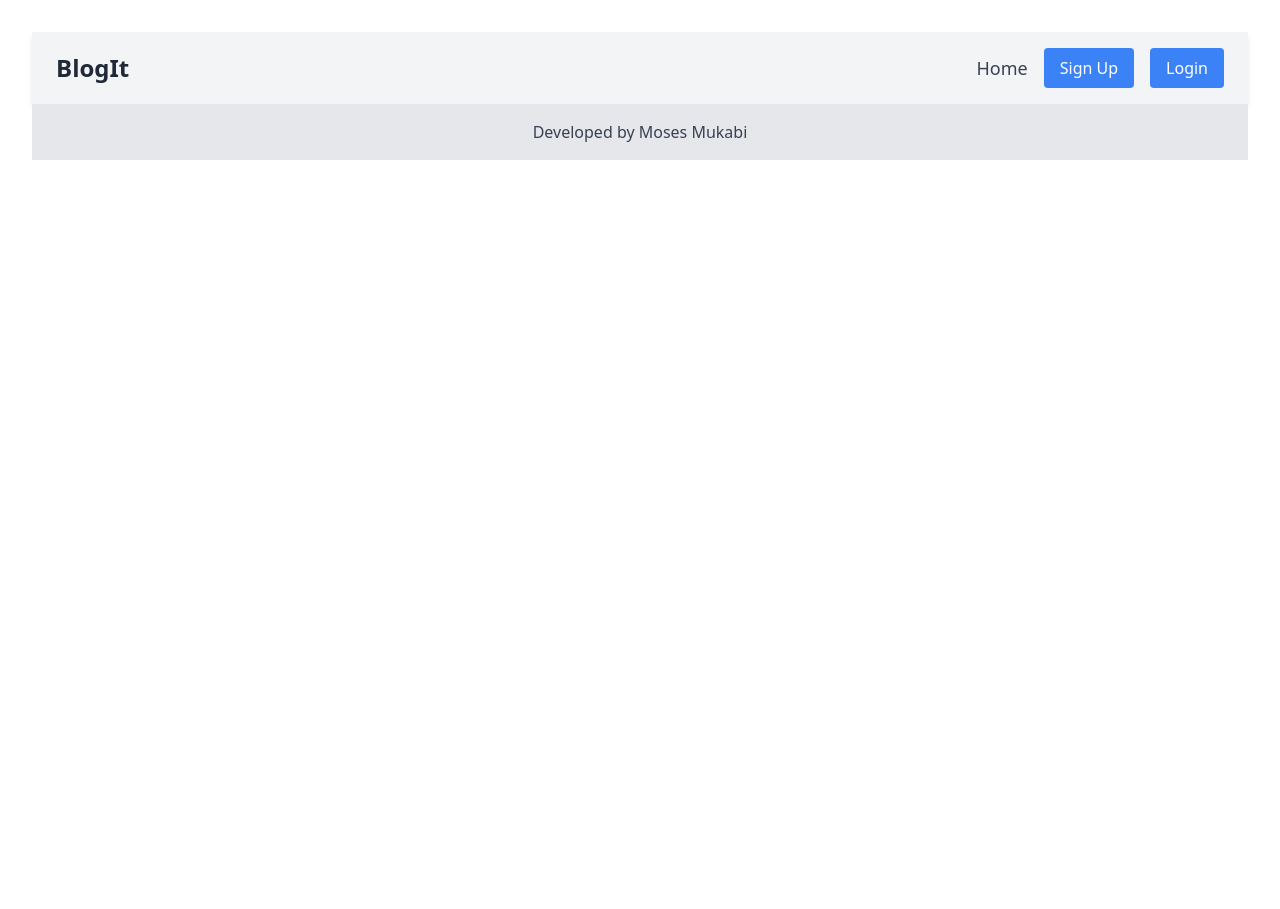
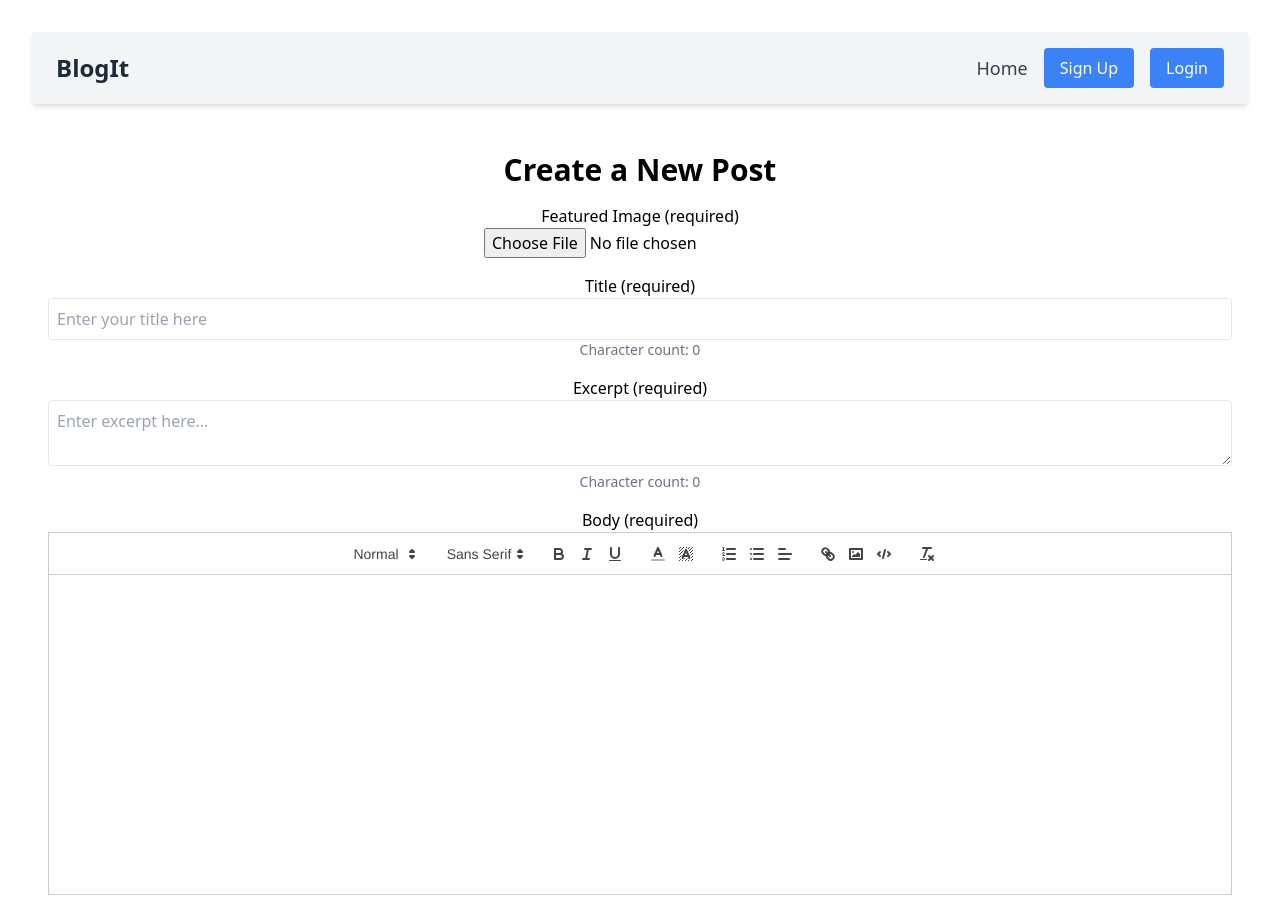
Before and after one commit to mosesmukabi/BlogIt-client, a React (Vite) app: page /write in a window 1280 px wide. Shown: the top 909 px of the page. Before the commit the page ends 800 px from the top, so only its background shows below. Built offline with nearby package versions, Linux system fonts and the light colour scheme; no server answers.

Commit message:
linked back end and front end also created a user write form

```diff
--- a/package.json
+++ b/package.json
@@ -12,11 +12,15 @@
   "dependencies": {
     "js-cookie": "^3.0.5",
     "postcss-cli": "^11.0.0",
+    "primeicons": "^7.0.0",
+    "primereact": "^10.8.4",
+    "quill": "^2.0.2",
     "react": "^18.3.1",
     "react-dom": "^18.3.1",
     "react-query": "^3.39.3",
     "react-router-dom": "^6.27.0",
-    "react-toastify": "^10.0.6"
+    "react-toastify": "^10.0.6",
+    "react-transition-group": "^4.4.5"
   },
   "devDependencies": {
     "@eslint/js": "^9.13.0",
--- a/src/App.jsx
+++ b/src/App.jsx
@@ -12,6 +12,8 @@ import Feeds from './pages/feeds/feeds';
 import { ToastContainer } from 'react-toastify';
 import 'react-toastify/dist/ReactToastify.css';
 import { AuthProvider, useAuth } from './utils/AuthContext';
+import WritePage from './pages/write/write';
+
 
 const client = new QueryClient();
 
@@ -26,7 +28,8 @@ function AppContent() {
         <Route path="/" element={<LandingPage />} />
         <Route path="/signup" element={<SignupPage />} />
         <Route path="/login" element={<LoginPage />} />
-        <Route path="/feeds" element={<Feeds />} />
+        <Route path="/feeds/:id" element={<Feeds />} />
+        <Route path="/write" element={<WritePage />} />
       </Routes>
 
       <Footer />
--- a/src/components/HeaderFeeds/HeaderFeeds.jsx
+++ b/src/components/HeaderFeeds/HeaderFeeds.jsx
@@ -6,6 +6,7 @@ const Header = () => {
     <header className="bg-white shadow-md p-4 flex justify-between items-center">
       <h1 className="text-2xl font-bold text-blue-600">Blogs</h1>
       <nav className="space-x-4">
+        <Link to="/feeds/:id" className="text-gray-700 hover:text-blue-500">Home</Link>
         <Link to="/write" className="text-gray-700 hover:text-blue-500">Write</Link>
         <Link to="/myblogs" className="text-gray-700 hover:text-blue-500">My Blogs</Link>
         <Link to="/profile" className="text-gray-700 hover:text-blue-500">My Profile</Link>
--- a/src/pages/write/write.jsx
+++ b/src/pages/write/write.jsx
@@ -0,0 +1,148 @@
+import React, { useState } from 'react';
+import { useMutation } from 'react-query';
+import { useNavigate } from 'react-router-dom';
+import { Editor } from 'primereact/editor';
+import 'primereact/resources/themes/saga-blue/theme.css';  // Theme for PrimeReact
+import 'primereact/resources/primereact.min.css';          // Core CSS for PrimeReact
+import 'primeicons/primeicons.css';                        // PrimeIcons
+import { toast, ToastContainer } from 'react-toastify';
+import 'react-toastify/dist/ReactToastify.css';
+import apiBase from '../../utils/apiBase';
+
+const WritePage = () => {
+  const [title, setTitle] = useState('');
+  const [excerpt, setExcerpt] = useState('');
+  const [body, setBody] = useState('');
+  const [featuredImage, setFeaturedImage] = useState(null);
+  const navigate = useNavigate();
+
+ const { mutate, isLoading } = useMutation({
+    mutationFn: async (blog) => {
+    const response = await  fetch(`${apiBase}/blogs`, {
+      method: 'POST',
+      body: JSON.stringify(blog),
+      headers: {
+        'Content-Type': 'application/json'
+      },
+      credentials: 'include'
+    })
+    if (!response.ok) {
+      const errorData = await response.json();
+      throw new Error(errorData.message);
+    }
+    const data = await response.json();
+    return data;
+    },
+
+    onSuccess: (data) => {
+      navigate(`/feeds/${data.id}`);
+      toast.success('Blog created successfully',{
+        duration: 3000
+      });
+    },
+
+    onError: (error) => {
+      toast.error(error.message,{
+        duration: 3000
+      });
+
+
+    },
+  });
+  const handleImageUpload = (e) => {
+    setFeaturedImage(e.target.files[0]);
+  };
+
+  const handleSubmit = async (e) => {
+    e.preventDefault();
+
+    if (!title || !excerpt || !body || !featuredImage) {
+      toast.error('Please fill in all required fields.');
+      return;
+    }
+    const blogs = {
+      title,
+      excerpt,
+      body
+    }
+
+    mutate(blogs);
+    // const formData = new FormData();
+    // formData.append('title', title);
+    // formData.append('excerpt', excerpt);
+    // formData.append('body', body);
+    // formData.append('featuredImage', featuredImage);
+
+    // // Make the API request to submit the form
+    // try {
+    //   const response = await fetch('/api/posts', {
+    //     method: 'POST',
+    //     body: formData,
+    //   });
+    //   if (!response.ok) throw new Error('Failed to submit post');
+
+    //   toast.success('Post created successfully!');
+    //   navigate('/feeds');
+    // } catch (error) {
+    //   toast.error(error.message);
+    // }
+  };
+
+  return (
+    <div className="container mx-auto my-8 p-4">
+      <h1 className="text-3xl font-bold mb-4">Create a New Post</h1>
+      <form onSubmit={handleSubmit}>
+        <div className="mb-4">
+          <label className="block font-medium">Featured Image (required)</label>
+          <input type="file" accept="image/*" onChange={handleImageUpload} required />
+        </div>
+
+        <div className="mb-4">
+          <label className="block font-medium">Title (required)</label>
+          <input
+            type="text"
+            value={title}
+            onChange={(e) => setTitle(e.target.value)}
+            placeholder="Enter your title here"
+            className="w-full p-2 border rounded"
+            required
+          />
+          <p className="text-gray-500 text-sm">Character count: {title.length}</p>
+        </div>
+
+        <div className="mb-4">
+          <label className="block font-medium">Excerpt (required)</label>
+          <textarea
+            value={excerpt}
+            onChange={(e) => setExcerpt(e.target.value)}
+            placeholder="Enter excerpt here..."
+            className="w-full p-2 border rounded"
+            required
+          />
+          <p className="text-gray-500 text-sm">Character count: {excerpt.length}</p>
+        </div>
+
+        <div className="mb-4">
+          <label className="block font-medium">Body (required)</label>
+          <Editor
+            style={{ height: '320px' }}
+            value={body}
+            onTextChange={(e) => setBody(e.htmlValue)}
+          />
+        </div>
+
+        <button type="submit" className="bg-blue-500 text-white py-2 px-4 rounded disabled:bg-slate-400"
+        onClick={handleSubmit}
+        disabled={isLoading}
+        >
+          {
+          isLoading ? 'Submitting...' : 'Submit'
+          }
+        </button>
+      </form>
+      <ToastContainer autoClose={3000} />
+    </div>
+  );
+};
+
+export default WritePage;
```
Also changed, not shown: 1 other file (tests, documents, lock files or other folders).
